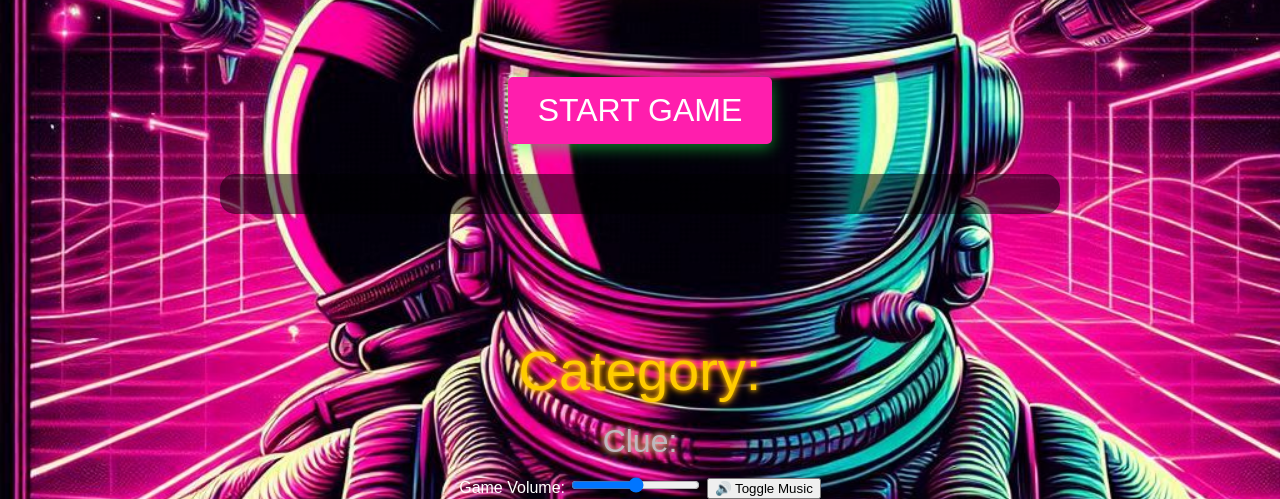
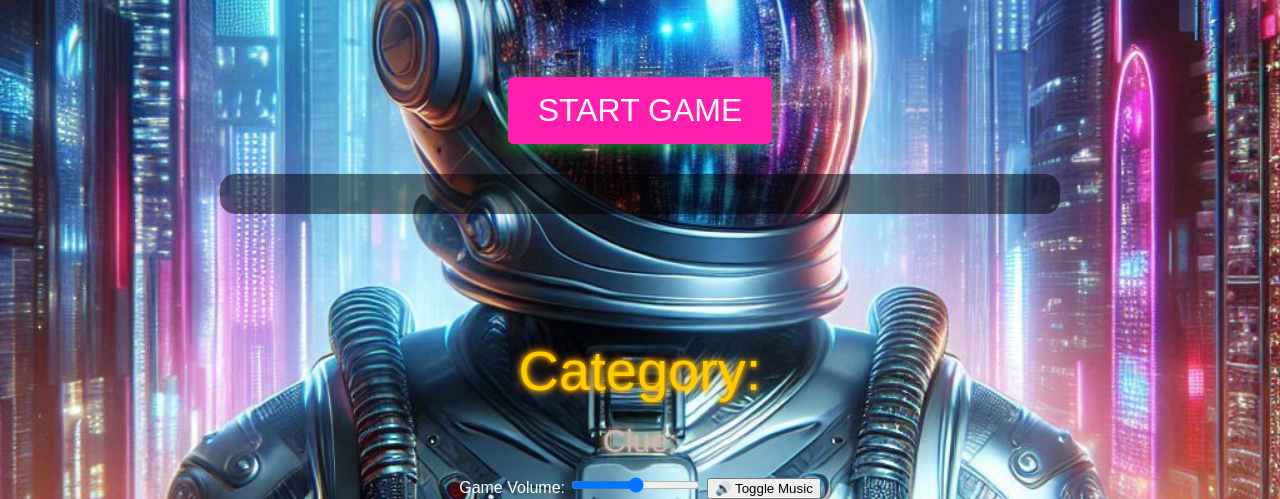
Before and after one commit to hmthomas0782/spaceman, a plain HTML site: page index.html in a window 1280 px wide. Shown: the part 417-916 px from the top of the page. Drawn offline with Linux system fonts and the light colour scheme; a web font is replaced by a local one.

Commit message:
Changed background to spaceguy  image

```diff
--- a/css/main.css
+++ b/css/main.css
@@ -1,6 +1,6 @@
 body {
   font-family: 'Honk', Arial;
-  background-image: url('Designer (1).jpeg');/* Neon Moving Background */
+  background-image: url('Spaceman image .jpeg'); /* Neon Moving Background */
   background-size: cover;
   background-position: center;
   background-repeat: no-repeat;
```
Also changed, not shown: Assets/Assets Graphics/Planets Packground.jpg (added), css/Planets Packground.jpg (renamed from Assets/Assets Graphics/240_F_578099259_PiNeMuVL8kuYKNsbepxR9z2T2gyNICmT.jpg), css/Spaceman image .jpeg (added), 2 other files.
